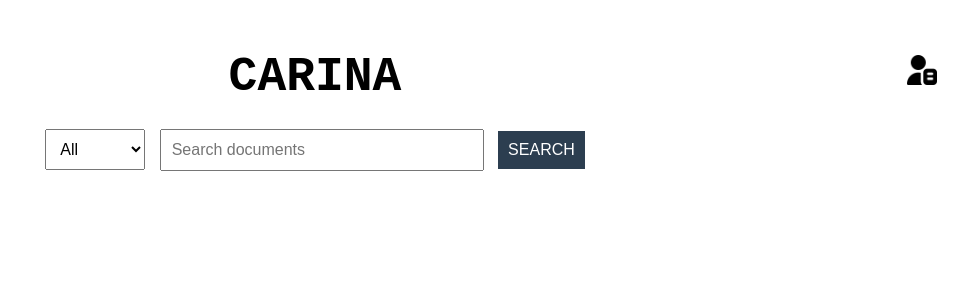
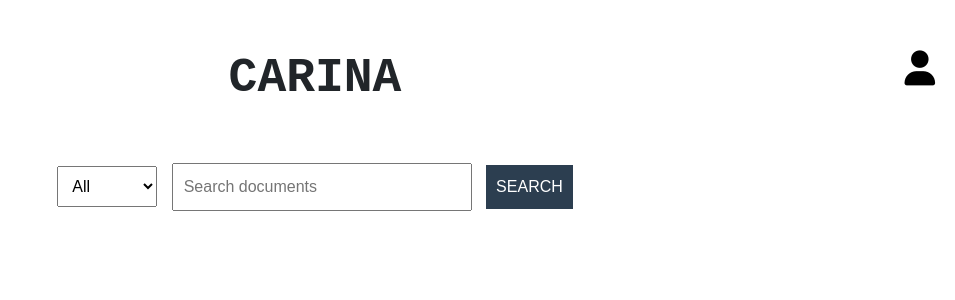
Before and after one commit to AgileRE-2024/Carina, a Django app: page / in a window 1280 px wide. Shown: the top 300 px of the page, without its empty margins (325-1280 px from the left). Run offline with Django 5.2, Linux system fonts and the light colour scheme.

Commit message:
bismillah

```diff
--- a/webapp/carina_search/templates/index.html
+++ b/webapp/carina_search/templates/index.html
@@ -5,60 +5,81 @@
 <head>
     <meta charset="UTF-8">
     <meta name="viewport" content="width=device-width, initial-scale=1.0">
+    <link href="https://cdn.jsdelivr.net/npm/bootstrap@5.3.0/dist/css/bootstrap.min.css" rel="stylesheet">
+    <link rel="stylesheet" href="https://cdnjs.cloudflare.com/ajax/libs/font-awesome/6.0.0-beta3/css/all.min.css">
     <title>Carina</title>
     <style>
         body {
             font-family: Arial, sans-serif;
-            text-align: center;
             margin-top: 50px;
+        }
+
+        .header-container {
+            display: flex;
+            justify-content: center;
+            align-items: center;
             position: relative;
+            width: 100%;
         }
+
         h1 {
             font-size: 48px;
             margin-bottom: 20px;
-            font-family:'Courier New', Courier, monospace
+            font-family: 'Courier New', Courier, monospace;
+            font-weight: bold;
+        }
 
+        .icon-container {
+            position: absolute;
+            right: 20px; /* Posisi di pojok kanan */
+            top: 0;
         }
+
+        .icon-container i {
+            font-size: 35px;
+            color: black;
+        }
+
         .search-container {
-            display: inline-block;
+            display: flex;
+            justify-content: center;
+            margin-top: 30px;
         }
+
         select, input[type="text"], button {
             padding: 10px;
             margin: 5px;
             font-size: 16px;
         }
+
         select {
             width: 100px;
         }
+
         input[type="text"] {
             width: 300px;
         }
+
         button {
             background-color: #2c3e50;
             color: white;
             border: none;
             cursor: pointer;
         }
-        /* Position the SVG icon in the top-right corner */
-        .icon-container {
-            position: absolute;
-            top: 5px;
-            right: 10px;
-        }
-        .icon-container img {
-            width: 30px;
-            height: 30px;
-        }
     </style>
 </head>
 <body>
-    <div class="icon-container">
-        <a href="/login/">
-            <img src="{% static 'aset/member-list_16069712.png' %}" alt="Icon" style="cursor: pointer;">
-        </a>
+
+
+    <div class="header-container">
+        <h1>CARINA</h1>
+        <div class="icon-container">
+            <a href="/login/">
+                <i class="fas fa-user"></i>
+            </a>
+        </div>
     </div>
 
-    <h1>CARINA</h1>
     <div class="search-container">
         <form action="/mindmap/" method="GET">
             <select name="year">
@@ -66,12 +87,11 @@
                 <option value="2023">2023</option>
                 <option value="2022">2022</option>
                 <option value="2021">2021</option>
-                <!-- Tambahkan opsi lainnya sesuai kebutuhan -->
             </select>
             <input type="text" name="query" placeholder="Search documents">
-            <button type="submit">SEARCH</button> <!-- Tidak perlu menggunakan <a> -->
+            <button type="submit">SEARCH</button>
         </form>
+    </div>
 
-    </div>
 </body>
 </html>
--- a/webapp/login/templates/indexL.html
+++ b/webapp/login/templates/indexL.html
@@ -25,6 +25,7 @@
             padding: 10px 20px;
             border-radius: 20px;
             box-shadow: 0px 4px 8px rgba(0, 0, 0, 0.1);
+            font-family: 'Courier New', Courier, monospace;
         }
 
         .login-container {
--- a/webapp/mindmap/static/static.html
+++ /dev/null
@@ -1,2 +0,0 @@
-{% load static %}
-<img src="{% static 'member-list_16069712.png' %}" alt="Icon">
--- a/webapp/webapp/settings.py
+++ b/webapp/webapp/settings.py
@@ -127,6 +127,7 @@ STATIC_URL = '/static/'
 
 DEFAULT_AUTO_FIELD = 'django.db.models.BigAutoField'
 
+STATIC_URL = '/static/'
 STATICFILES_DIRS = [
     BASE_DIR / "static",
 ]
```
Also changed, not shown: webapp/dsadmin/templates/indexA.html (+35 -21 lines), webapp/mindmap/templates/indexM.html (+14 -8 lines), webapp/mindmap/static/aset/member-list_16069712.png (deleted).
